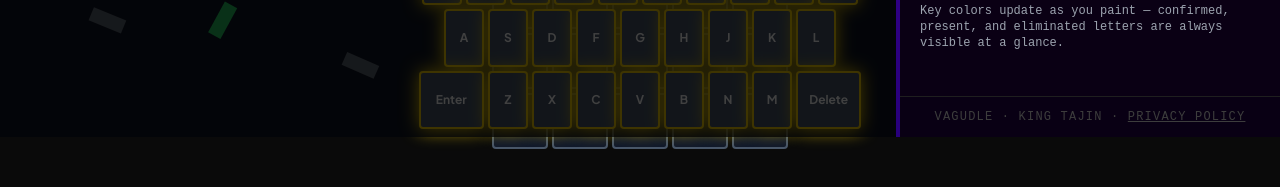
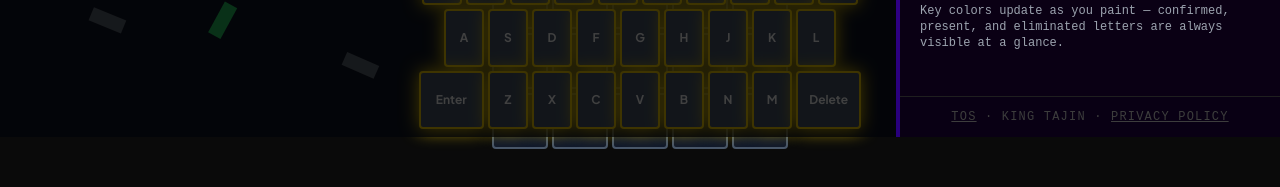
Before and after one commit to King-Tajin/Vagudle, a React (Vite) app: page / in a window 1280 px wide. Shown: the part 663-850 px from the top of the page. Built offline with nearby package versions, Linux system fonts and the light colour scheme.

Commit message:
Added terms of service.

```diff
--- a/src/components/modals/InfoModal.tsx
+++ b/src/components/modals/InfoModal.tsx
@@ -872,7 +872,13 @@ export const InfoModal = ({
                   style={{ background: "rgba(10,0,20,0.97)" }}
                 >
                   <p className="font-pixel text-xs text-obsidian-500 tracking-widest text-center">
-                    VAGUDLE · KING TAJIN ·{" "}
+                    <ActivityLink
+                      href="https://vagudle.king-tajin.dev/terms_of_service.txt"
+                      className="hover:text-crown-amber transition-colors underline"
+                    >
+                      TOS
+                    </ActivityLink>{" "}
+                    · KING TAJIN ·{" "}
                     <ActivityLink
                       href="https://vagudle.king-tajin.dev/privacy_policy.txt"
                       className="hover:text-crown-amber transition-colors underline"
```
Also changed, not shown: public/terms_of_service.txt (added), 1 other file (tests, documents, lock files or other folders).
